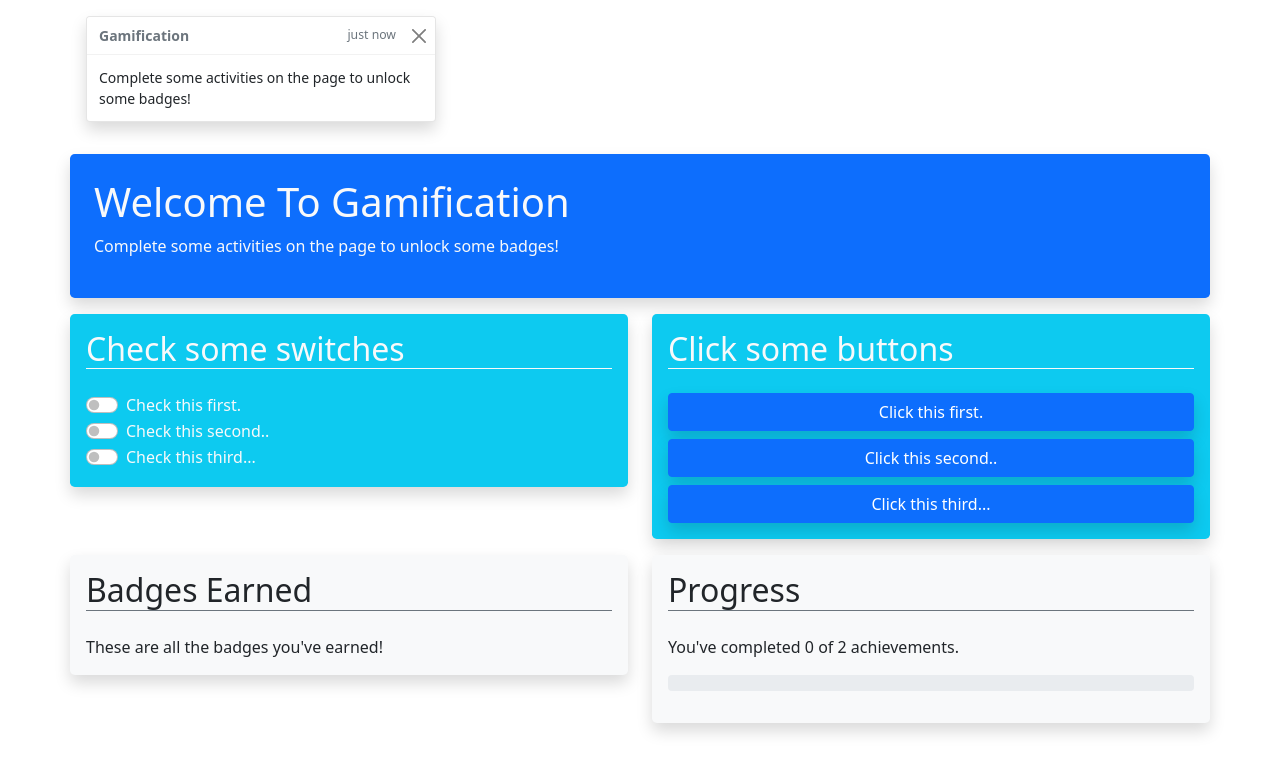
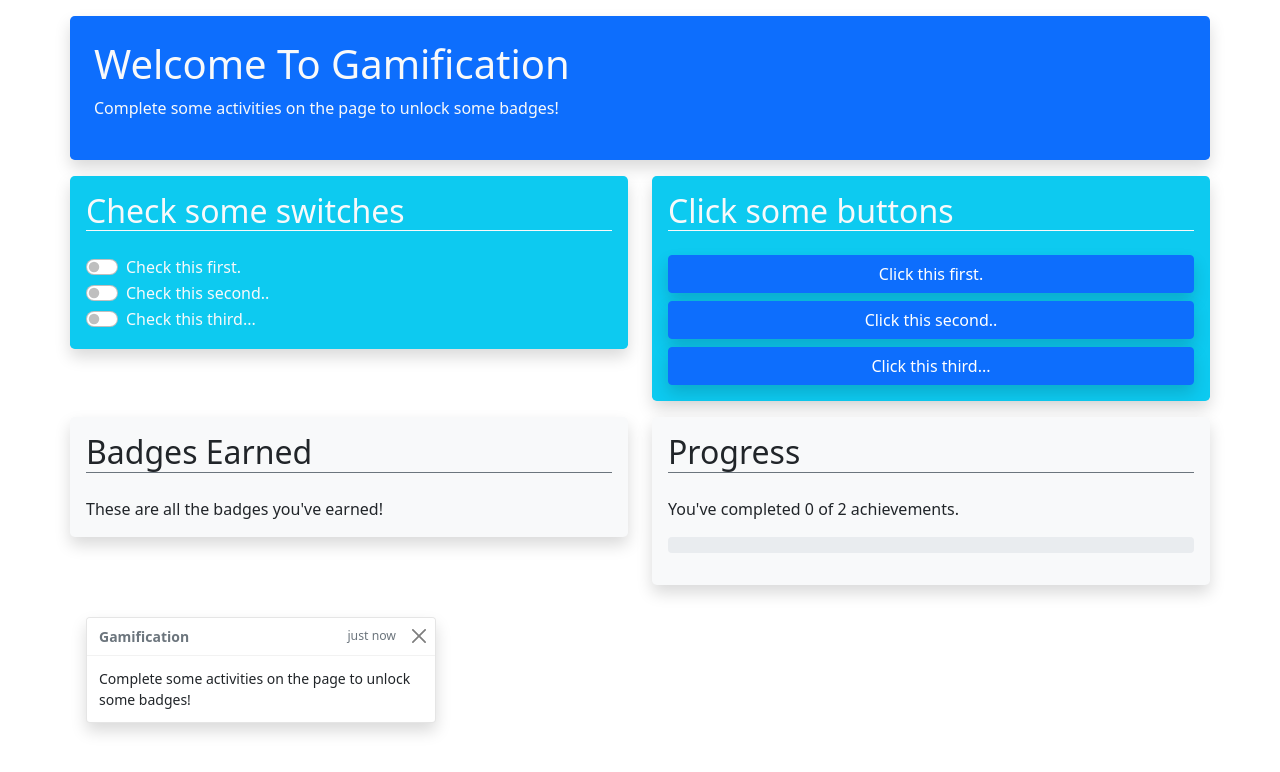
Before and after one commit to kyletolle/gameification-react, a React (Create React App) app: page / in a window 1280 px wide. Shown: the top 772 px of the page. Built offline with nearby package versions, Linux system fonts and the light colour scheme.

Commit message:
Make sure toasts display on top of everything else

```diff
--- a/src/App.js
+++ b/src/App.js
@@ -119,12 +119,6 @@ const App = () => {
 
   return (
     <Container className="p-0">
-      <ToastContainer position="top-end" className="p-3">
-        {messages && messages.map(({title, text, when}, index) => (
-          <ToastAutohideable key={index} title={title} text={text} when={when} />
-        ))}
-      </ToastContainer>
-
       <Container className="shadow p-4 mt-3 mb-3 bg-primary text-light rounded-3">
         <h1 className="header">Welcome To Gamification</h1>
         <p>Complete some activities on the page to unlock some badges!</p>
@@ -188,6 +182,12 @@ const App = () => {
           </Col>
         </Row>
       </Container>
+
+      <ToastContainer position="top-end" className="p-3">
+        {messages && messages.map(({title, text, when}, index) => (
+          <ToastAutohideable key={index} title={title} text={text} when={when} />
+        ))}
+      </ToastContainer>
     </Container>
   );
 };
```
